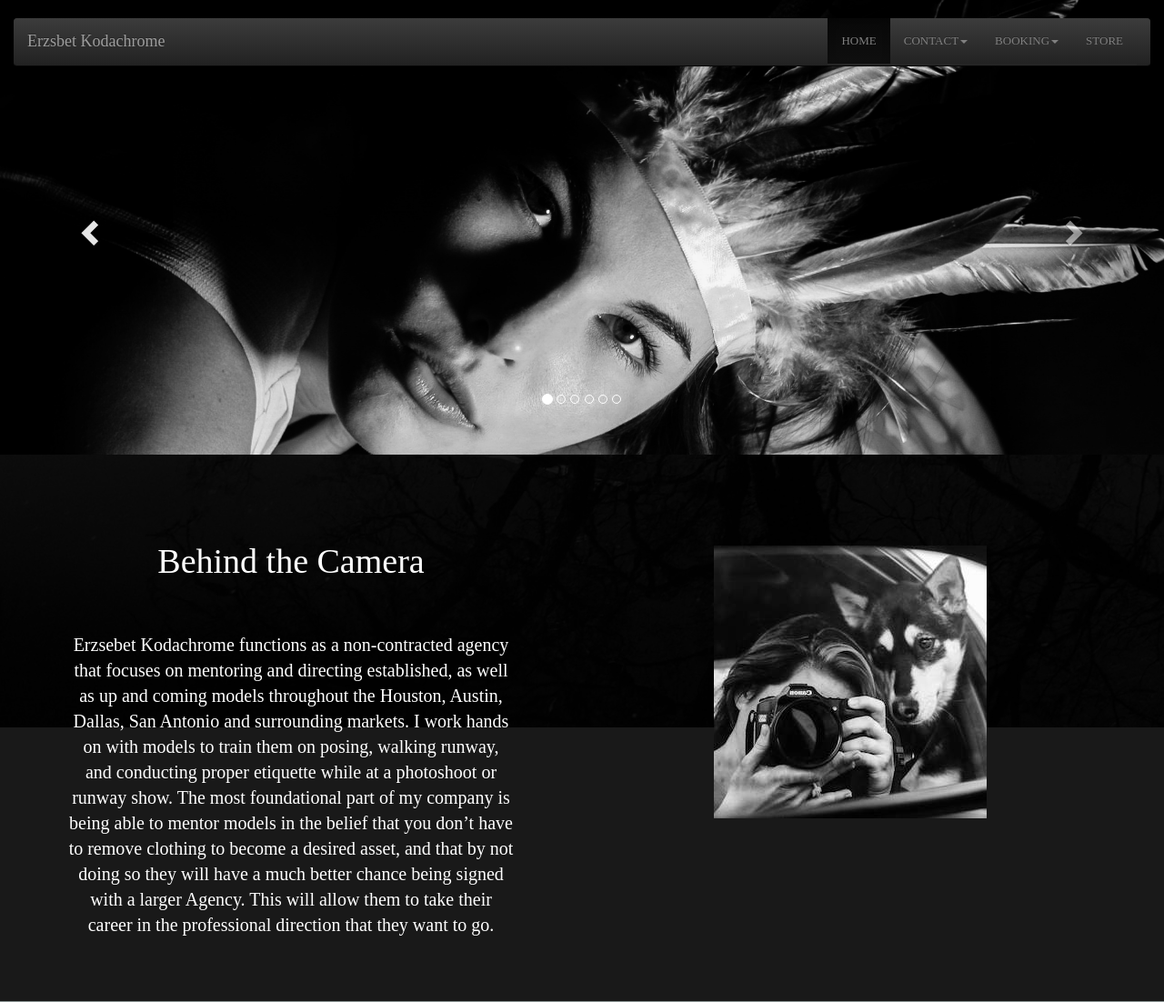
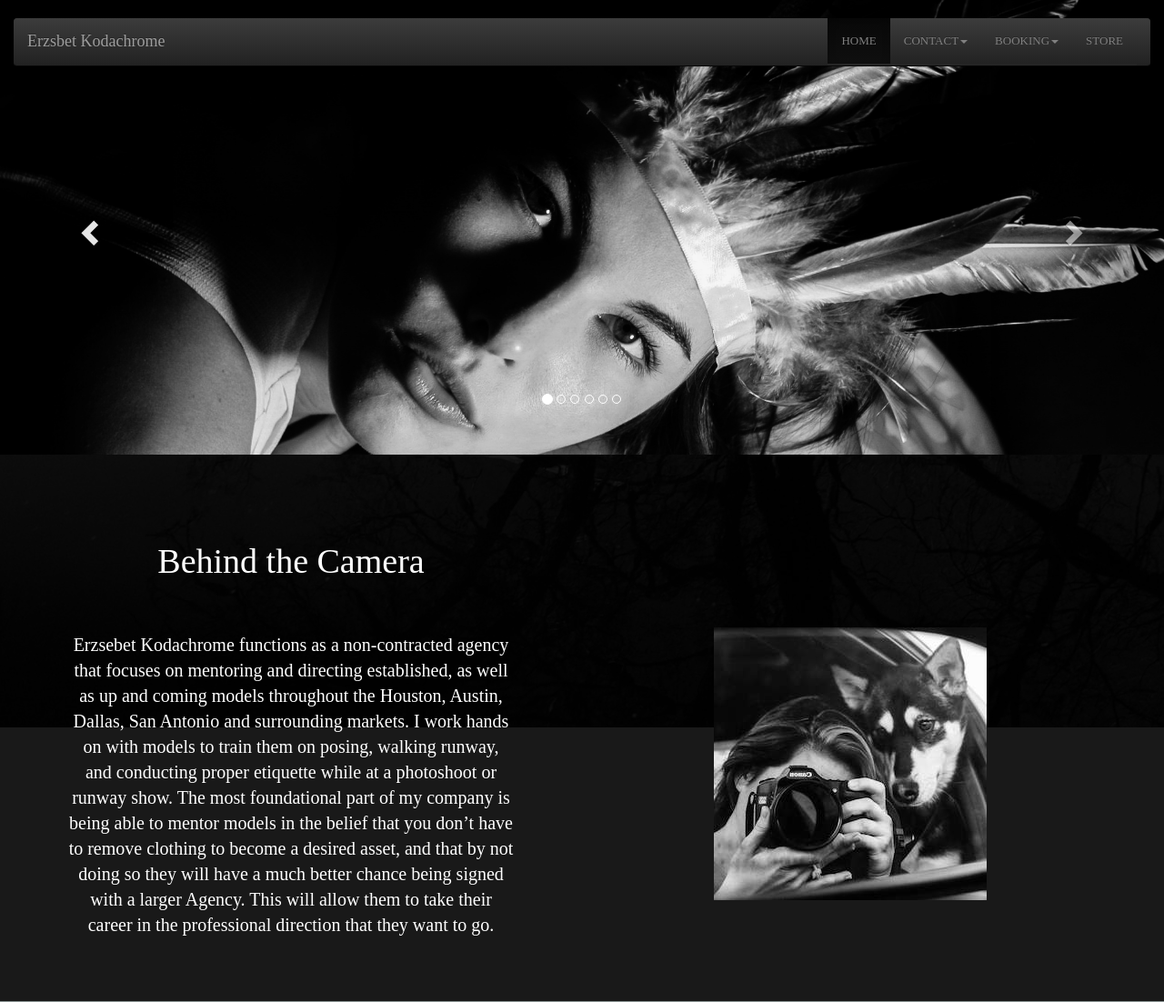
Before and after one commit to JordanBenner/Kodachrome, a Django app: page / in a window 1280 px wide. Shown: the top 1102 px of the page at 91% size. Run offline with Django 3.2, Linux system fonts and the light colour scheme; some libraries are stand-ins or nearby versions.

Commit message:
filler img 190px

```diff
--- a/homepage/static/base.css
+++ b/homepage/static/base.css
@@ -38,7 +38,7 @@
   padding-top: 60px;
 }
 .filler{
-  padding: 100px 50px 90px 0;
+  padding: 190px 50px 90px 0;
 }
 .filler2{
     padding: 60px 60px 60px 60px;
```
